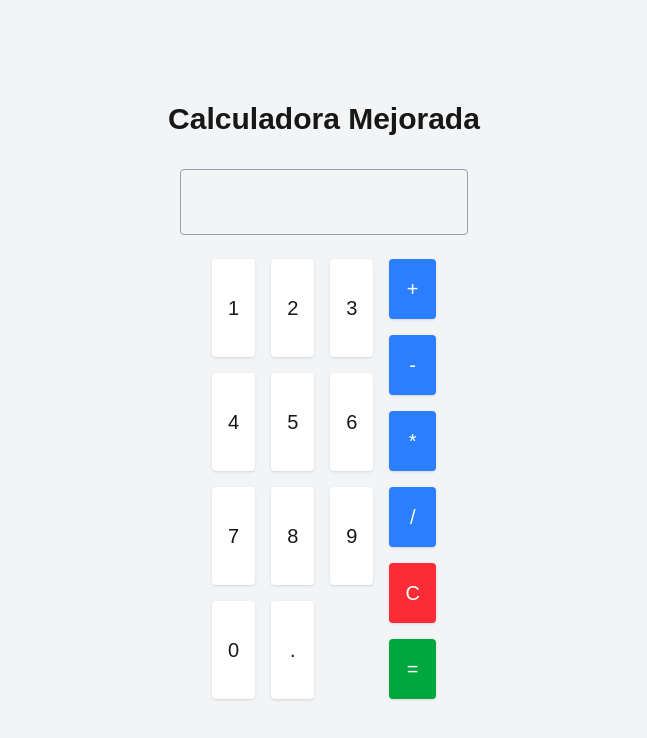
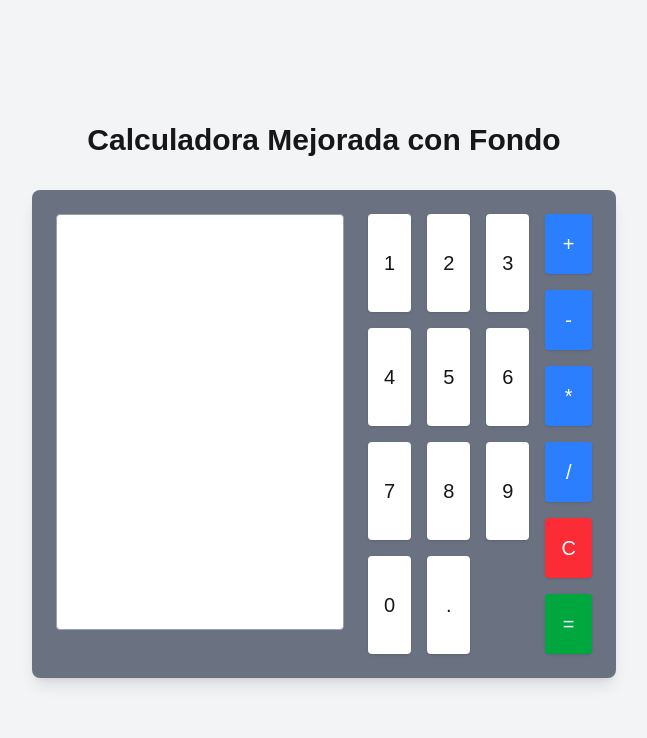
Before and after one commit to Pabloot2023/calculadora, a Next.js app: page / in a window 1280 px wide. Shown: the top 738 px of the page, without its empty margins (316-963 px from the left). Built offline with nearby package versions, Linux system fonts and the light colour scheme.

Commit message:
Mejora visual fondo gris para contraste

```diff
--- a/src/app/page.tsx
+++ b/src/app/page.tsx
@@ -25,11 +25,14 @@ export default function Home() {
 
   return (
     <main className="flex flex-col items-center justify-center min-h-screen p-6 bg-gray-100">
-      <h1 className="text-3xl font-bold mb-8">Calculadora Mejorada</h1>
+      <h1 className="text-3xl font-bold mb-8">Calculadora Mejorada con Fondo</h1>
 
+      {/* Fondo gris rectangular */}
+      <div className="bg-gray-500 p-6 rounded-lg shadow-lg flex space-x-6">
+        {/* Display */}
         <input
           type="text"
-        className="mb-6 p-4 text-right w-72 rounded border border-gray-400 text-2xl"
+          className="mb-6 p-4 text-right w-72 rounded border border-gray-400 text-2xl bg-white"
           value={input}
           readOnly
         />
@@ -88,6 +91,7 @@ export default function Home() {
             </button>
           </div>
         </div>
+      </div>
     </main>
   );
 }
```
Lines whose indentation alone changed are shown as unchanged.
